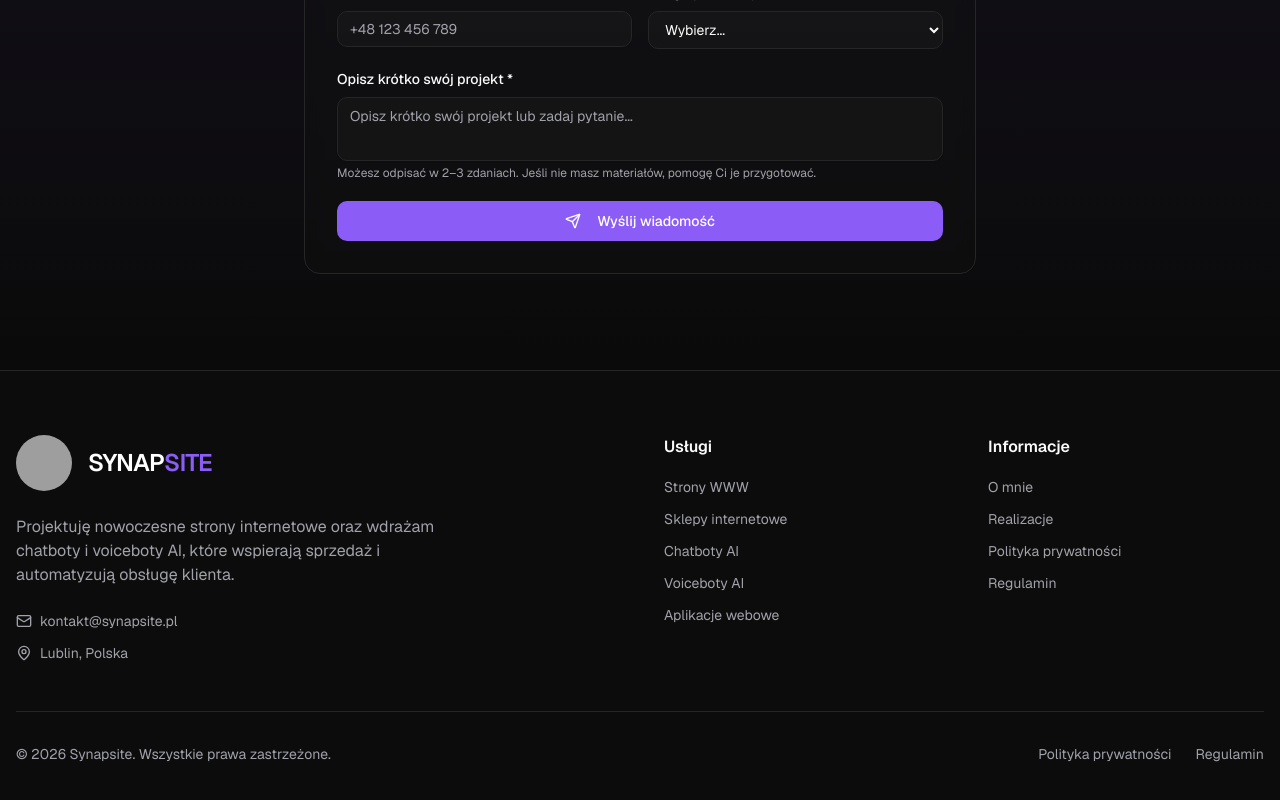
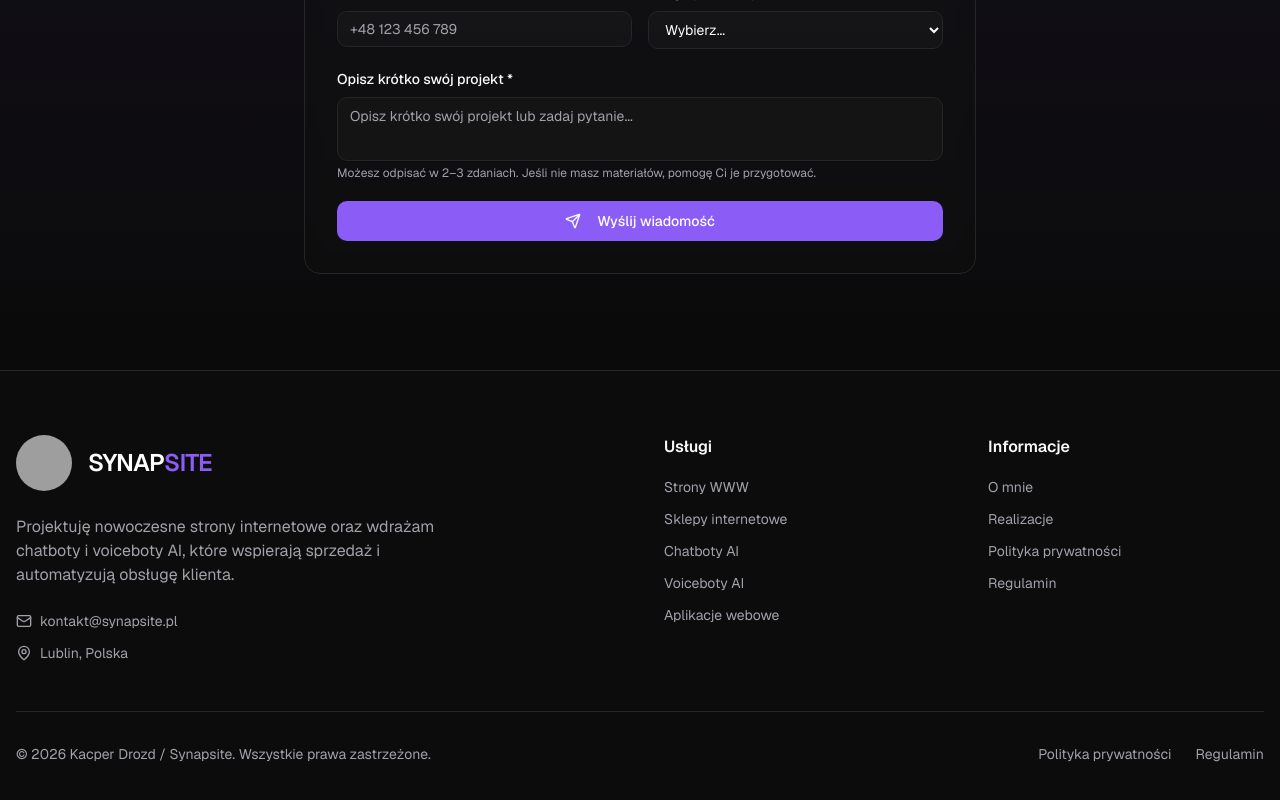
Before and after one commit to synapsitepl/synapsite, a Next.js app: page / in a window 1280 px wide. Shown: the part 6967-7767 px from the top of the page. Built offline with nearby package versions, Linux system fonts and the light colour scheme; no server answers; the database is empty; grey boxes are pictures that could not be loaded.

Commit message:
Add Kacper Drozd to footer copyright

```diff
--- a/components/footer.tsx
+++ b/components/footer.tsx
@@ -105,7 +105,7 @@ export function Footer() {
 
         <div className="mt-12 flex flex-col items-center justify-between gap-4 border-t border-border pt-8 md:flex-row">
           <p className="text-sm text-muted-foreground">
-            © 2026 Synapsite. Wszystkie prawa zastrzeżone.
+            © 2026 Kacper Drozd / Synapsite. Wszystkie prawa zastrzeżone.
           </p>
           <div className="flex gap-6">
             <Link
```
